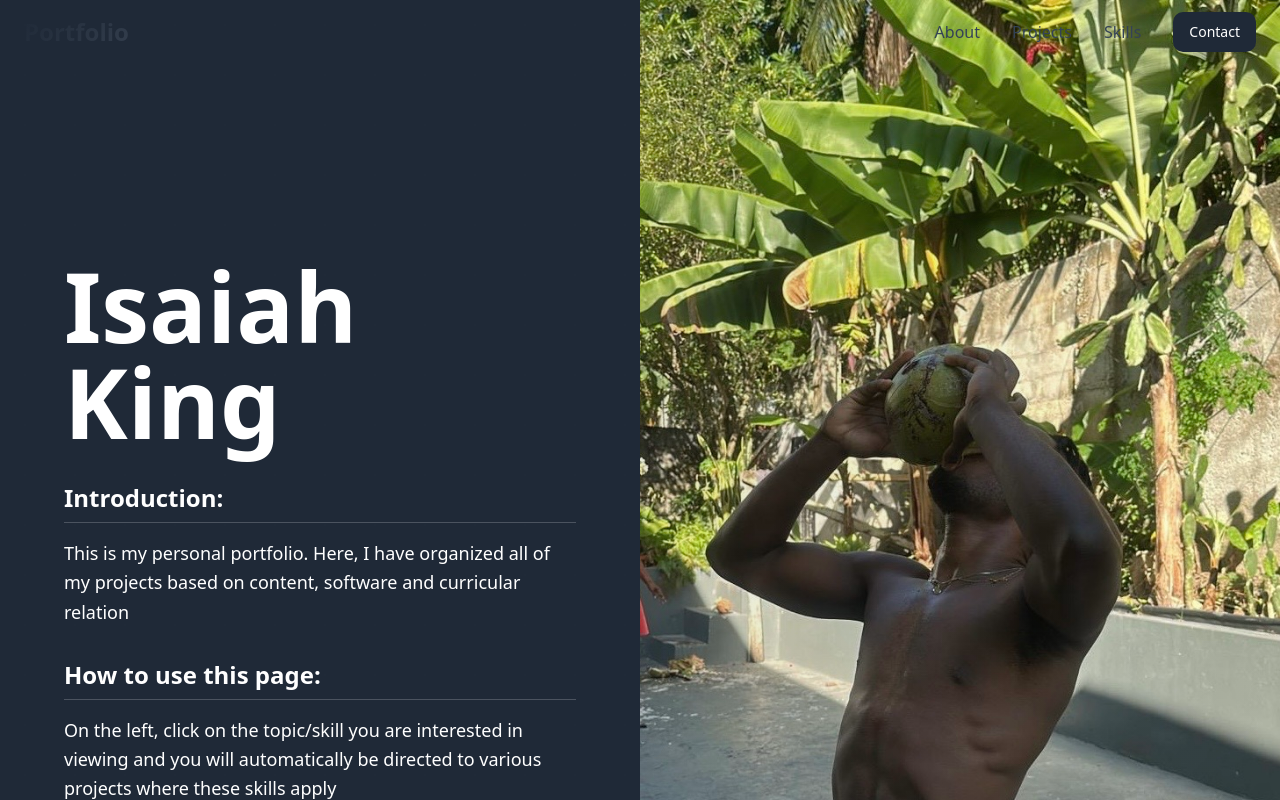
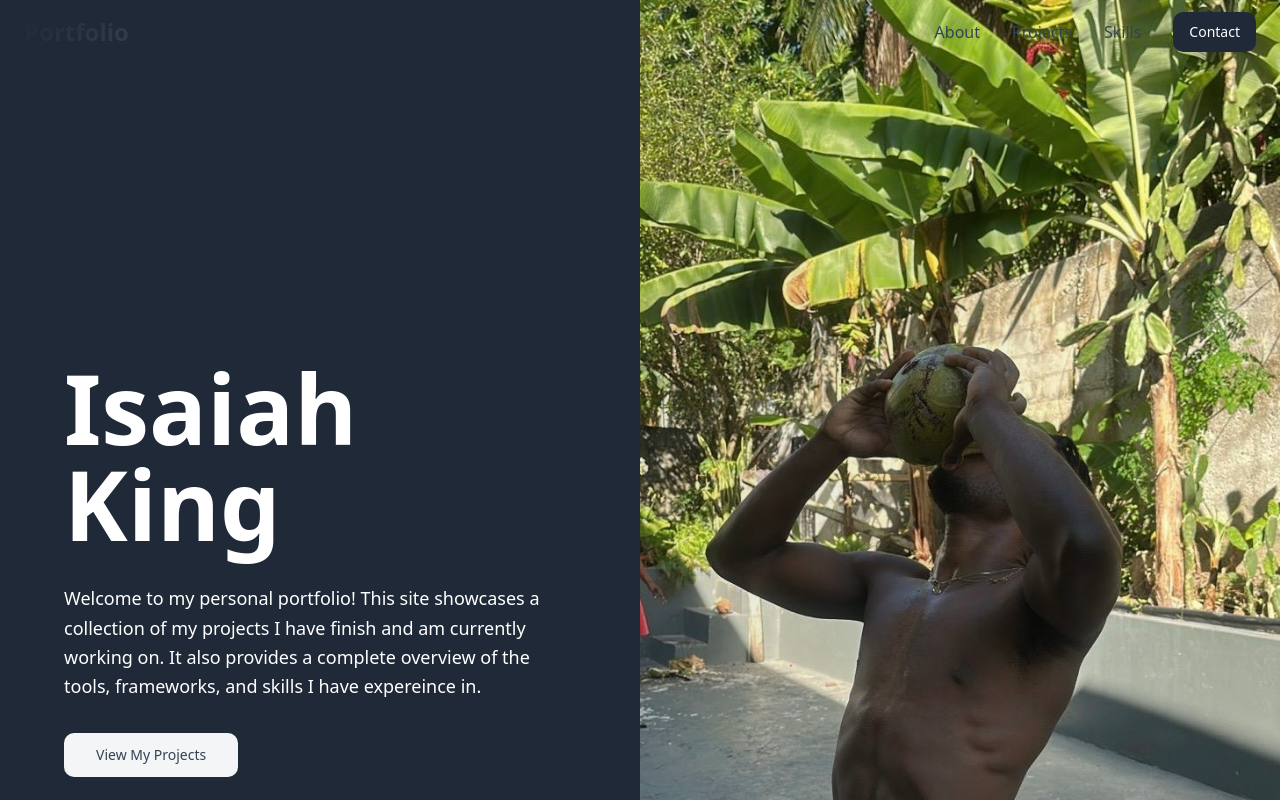
Before and after one commit to Isaiahmmking/Project-Portfolio, a React (Vite) app: page / in a window 1280 px wide. Shown: the top 800 px of the page. Built offline with nearby package versions, Linux system fonts and the light colour scheme.

Commit message:
Update Hero section content
Updated the Hero section with new introductory text and removed the "How to use this page" section.

```diff
--- a/src/components/Hero.tsx
+++ b/src/components/Hero.tsx
@@ -29,25 +29,8 @@ const Hero = () => {
 
               {/* Introduction */}
               <div className="mb-8">
-                <h2 className="text-2xl font-semibold mb-4 border-b border-primary-foreground/20 pb-2">
-                  Introduction:
-                </h2>
-                <p className="text-lg leading-relaxed mb-8">
-                  This is my personal portfolio. Here, I have organized
-                  all of my projects based on content, software and
-                  curricular relation
-                </p>
-              </div>
-
-              {/* How to use */}
-              <div className="mb-8">
-                <h2 className="text-2xl font-semibold mb-4 border-b border-primary-foreground/20 pb-2">
-                  How to use this page:
-                </h2>
                 <p className="text-lg leading-relaxed">
-                  On the left, click on the topic/skill you are interested
-                  in viewing and you will automatically be directed to
-                  various projects where these skills apply
+                  Welcome to my personal portfolio! This site showcases a collection of my projects I have finish and am currently working on. It also provides a complete overview of the tools, frameworks, and skills I have expereince in.
                 </p>
               </div>
 
```
